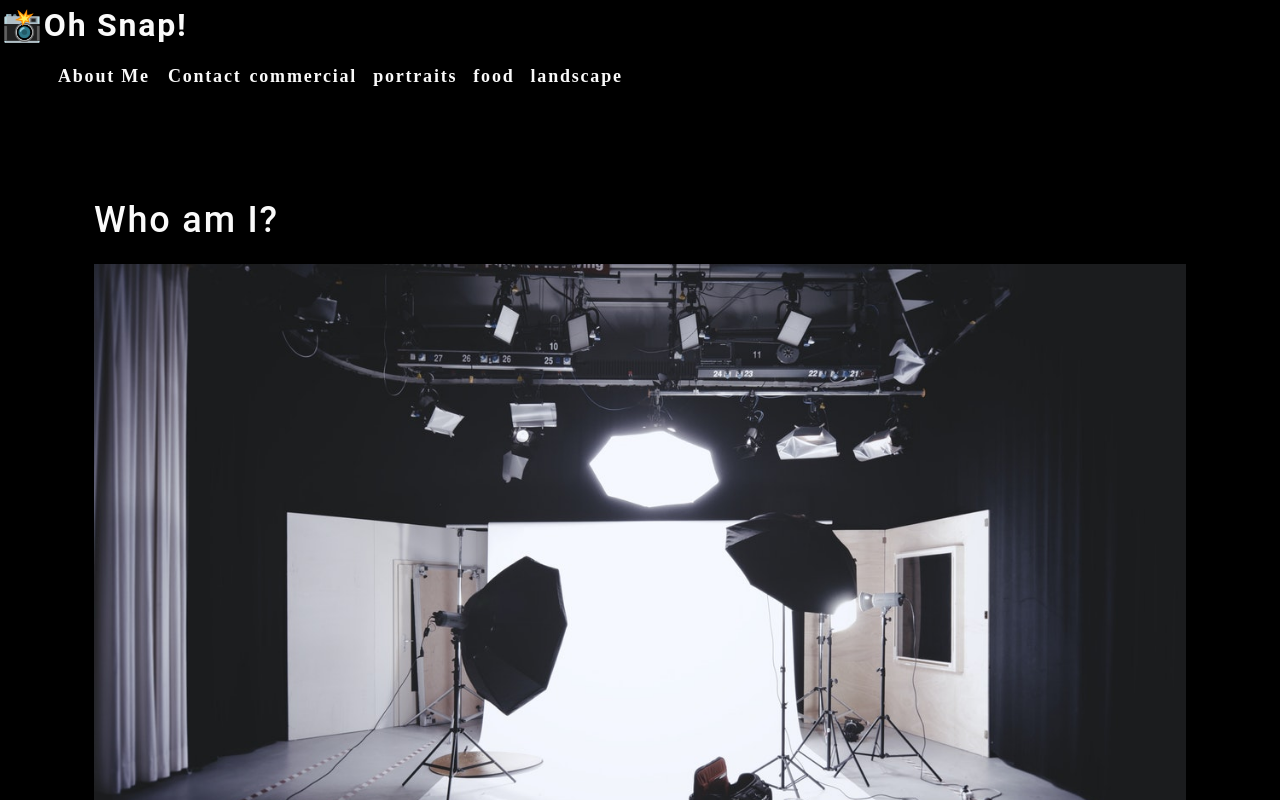
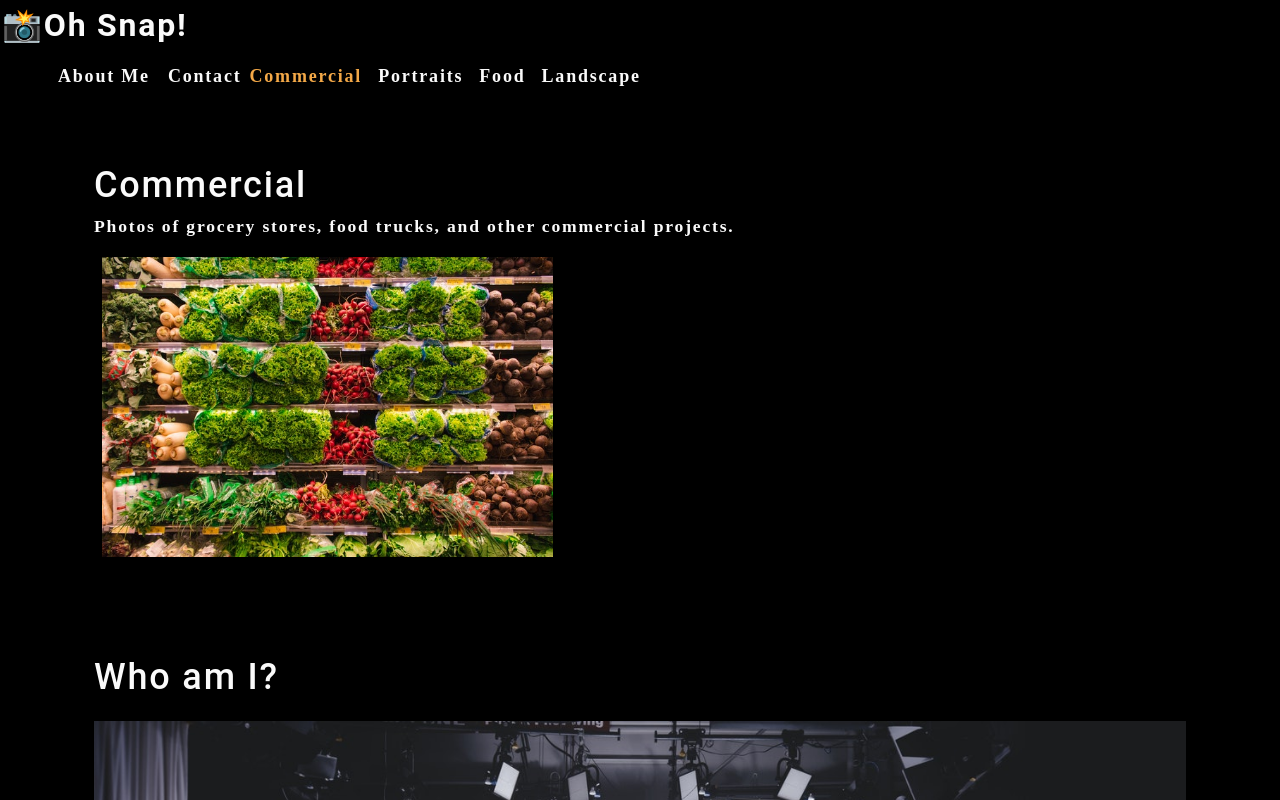
Before and after one commit to mhowitz/photo-port, a React (Create React App) app: page / in a window 1280 px wide. Shown: the top 800 px of the page. Built offline with nearby package versions, Linux system fonts and the light colour scheme.

Commit message:
implementing hooks to navbar

```diff
--- a/src/App.js
+++ b/src/App.js
@@ -1,12 +1,32 @@
-import React from 'react';
+import React, { useState } from 'react';
 import Nav from './components/Nav';
 import About from './components/About';
+import Gallery from './components/Gallery';
 
 function App() {
+  const [categories] =useState([
+    {
+        name: "commercial",
+        description: "Photos of grocery stores, food trucks, and other commercial projects"
+    },
+    { name: "portraits", description: "Portraits of people in my life" },
+    { name: "food", descrption: "Delicious delicacies" },
+    {
+        name: "landscape",
+        description: "Fields, farmhouses, waterfalls, and the beauty of nature"
+    },
+]);
+
+const [currentCategory, setCurrentCategory] = useState(categories[0]);
   return (
     <div>
-    <Nav></Nav>
+    <Nav
+    categories = {categories}
+    setCurrentCategory={setCurrentCategory}
+    currentCategory={currentCategory}
+    ></Nav>
       <main>
+      <Gallery></Gallery>
         <About></About>
       </main>
     </div>
--- /dev/null
+++ b/src/components/Gallery/index.js
@@ -0,0 +1,21 @@
+import React from "react";
+import { capitalizeFirstLetter } from '../../utils/helpers';
+import photo from '../../assets/small/commercial/0.jpg';
+
+function Gallery() {
+    const currentCategory = {
+        name: "commercial",
+        description: "Photos of grocery stores, food trucks, and other commercial projects."
+    };
+    return(
+        <section>
+            <h1>{capitalizeFirstLetter(currentCategory.name)}</h1>
+            <p>{currentCategory.description}</p>
+            <div>
+                <img src={photo} alt="commerical example" className="img-thumbnail mx-1"/>
+            </div>
+        </section>
+    );
+}
+
+export default Gallery;
--- a/src/components/Nav/index.js
+++ b/src/components/Nav/index.js
@@ -1,21 +1,18 @@
-import React from "react";
+import React, { useEffect } from "react";
+import { capitalizeFirstLetter } from '../../utils/helpers'
 
-function Nav() {
-    const categories =[
-        {
-            name: "commercial",
-            description: "Photos of grocery stores, food trucks, and other commercial projects"
-        },
-        { name: "portraits", description: "Portraits of people in my life" },
-        { name: "food", descrption: "Delicious delicacies" },
-        {
-            name: "landscape",
-            description: "Fields, farmhouses, waterfalls, and the beauty of nature"
-        },
-    ];
-    function categorySelected(name) {
-        console.log(`${name} clicked`)
-    };
+function Nav(props) {
+    const {
+        categories =[],
+        setCurrentCategory,
+        currentCategory
+    }= props;
+
+    useEffect(() => {
+        document.title = capitalizeFirstLetter(currentCategory.name);
+    }, [currentCategory]);
+
+
 
     return(
         <header>
@@ -34,9 +31,11 @@
                     <span>Contact</span>
                 </li>
                 {categories.map((category) => (
-                    <li className="mx-1" key={category.name}>
-                        <span onClick={() => categorySelected(category.name)}>
-                        {category.name}
+                    <li className={`mx-1 ${
+                        currentCategory.name === category.name && 'navActive'}`
+                    } key={category.name}>
+                        <span onClick={() => {setCurrentCategory(category)}}>
+                        {capitalizeFirstLetter(category.name)}
                         </span>
                     </li>
                 ))}
```
Also changed, not shown: 1 other file (tests, documents, lock files or other folders).
